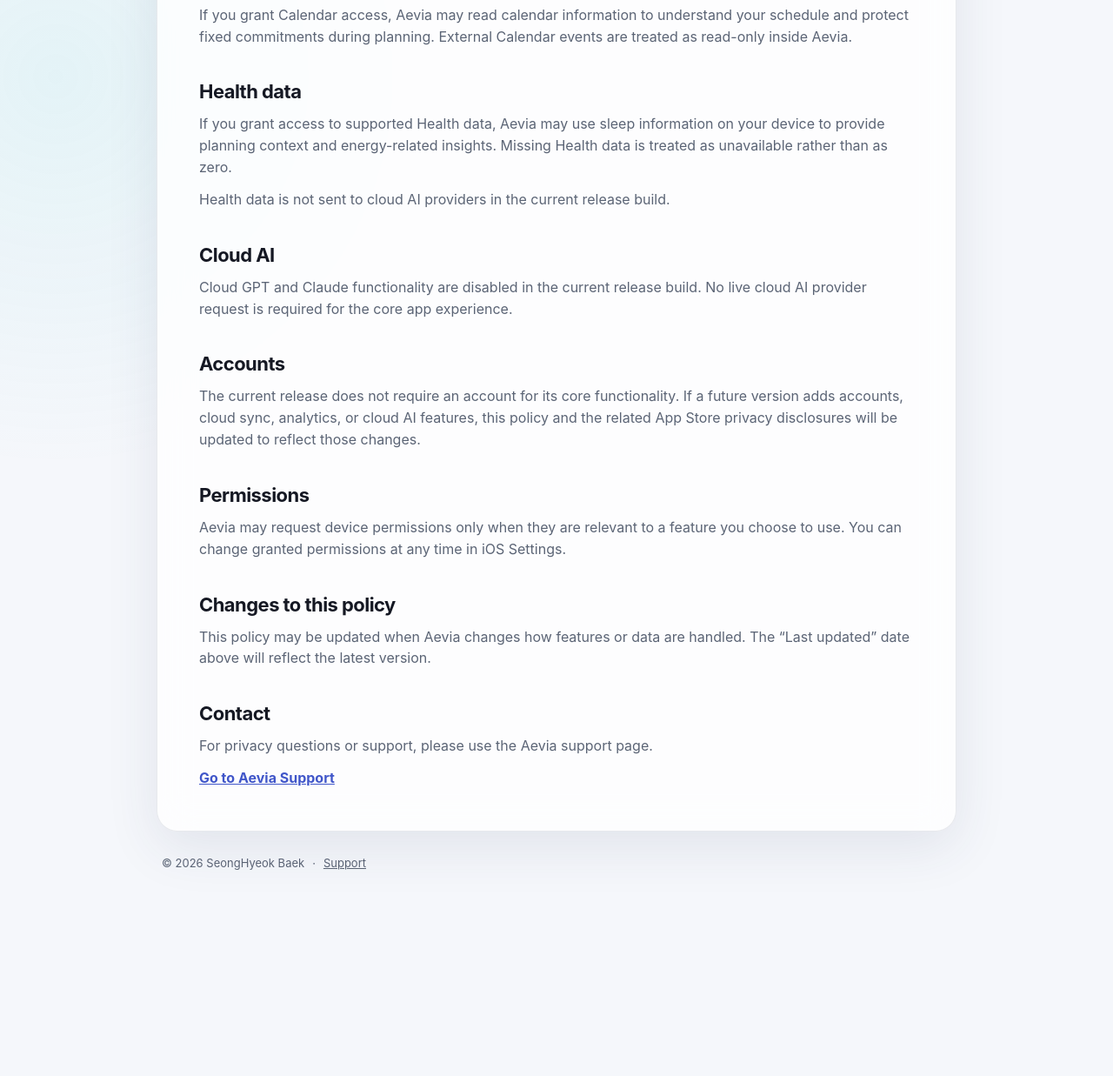
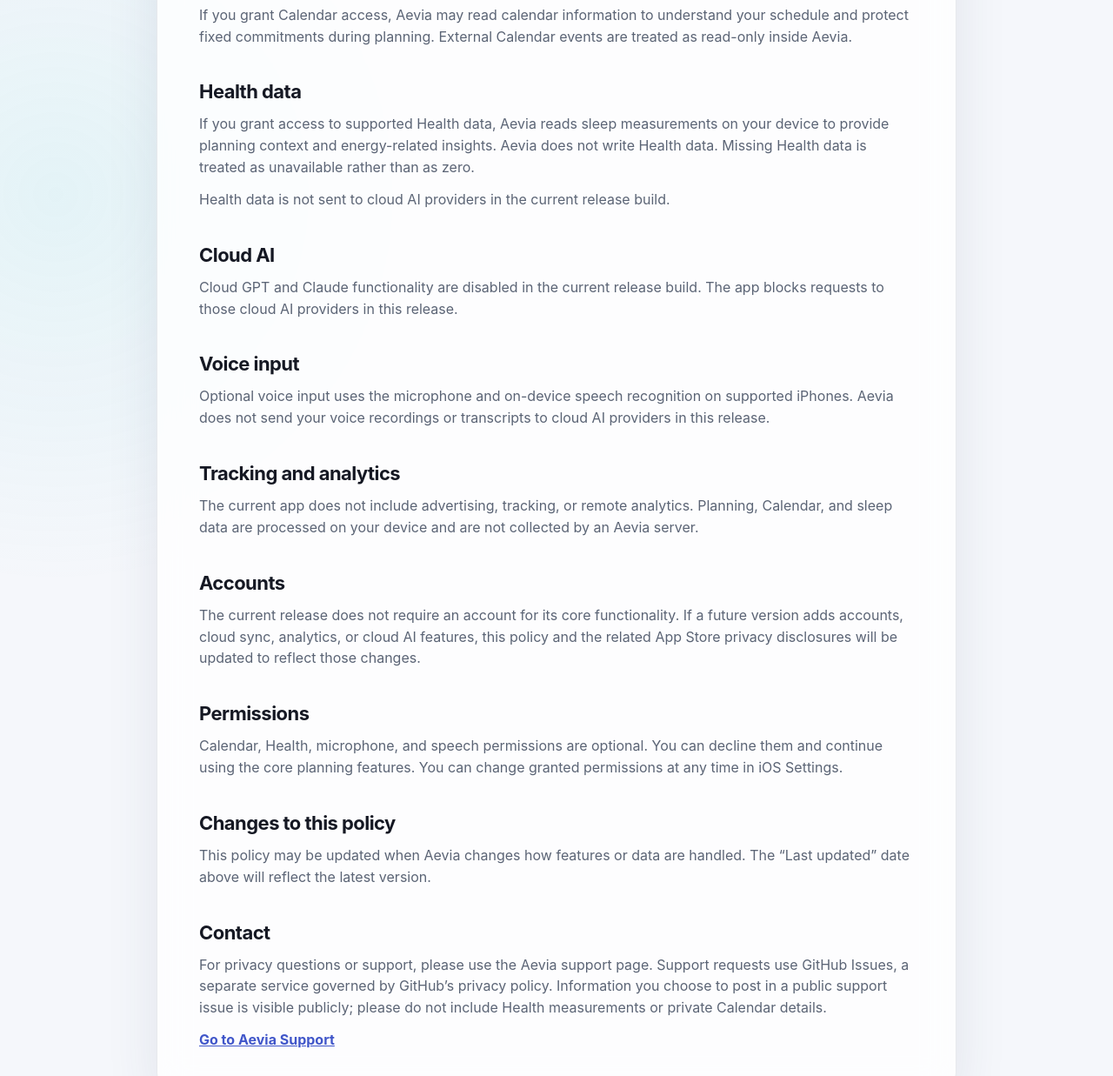
Before and after one commit to tmdgurqor0-code/Aevia-support, a plain HTML site: page privacy.html in a window 1280 px wide. Shown: the part 702-1939 px from the top of the page at 87% size. Before the commit the page ends 1756 px from the top, so only its background shows below. Drawn offline with Linux system fonts and the light colour scheme.

Commit message:
docs: clarify v1.0 on-device Health and voice privacy

```diff
--- a/privacy.html
+++ b/privacy.html
@@ -31,23 +31,29 @@
       <p>If you grant Calendar access, Aevia may read calendar information to understand your schedule and protect fixed commitments during planning. External Calendar events are treated as read-only inside Aevia.</p>
 
       <h2>Health data</h2>
-      <p>If you grant access to supported Health data, Aevia may use sleep information on your device to provide planning context and energy-related insights. Missing Health data is treated as unavailable rather than as zero.</p>
+      <p>If you grant access to supported Health data, Aevia reads sleep measurements on your device to provide planning context and energy-related insights. Aevia does not write Health data. Missing Health data is treated as unavailable rather than as zero.</p>
       <p>Health data is not sent to cloud AI providers in the current release build.</p>
 
       <h2>Cloud AI</h2>
-      <p>Cloud GPT and Claude functionality are disabled in the current release build. No live cloud AI provider request is required for the core app experience.</p>
+      <p>Cloud GPT and Claude functionality are disabled in the current release build. The app blocks requests to those cloud AI providers in this release.</p>
+
+      <h2>Voice input</h2>
+      <p>Optional voice input uses the microphone and on-device speech recognition on supported iPhones. Aevia does not send your voice recordings or transcripts to cloud AI providers in this release.</p>
+
+      <h2>Tracking and analytics</h2>
+      <p>The current app does not include advertising, tracking, or remote analytics. Planning, Calendar, and sleep data are processed on your device and are not collected by an Aevia server.</p>
 
       <h2>Accounts</h2>
       <p>The current release does not require an account for its core functionality. If a future version adds accounts, cloud sync, analytics, or cloud AI features, this policy and the related App Store privacy disclosures will be updated to reflect those changes.</p>
 
       <h2>Permissions</h2>
-      <p>Aevia may request device permissions only when they are relevant to a feature you choose to use. You can change granted permissions at any time in iOS Settings.</p>
+      <p>Calendar, Health, microphone, and speech permissions are optional. You can decline them and continue using the core planning features. You can change granted permissions at any time in iOS Settings.</p>
 
       <h2>Changes to this policy</h2>
       <p>This policy may be updated when Aevia changes how features or data are handled. The “Last updated” date above will reflect the latest version.</p>
 
       <h2>Contact</h2>
-      <p>For privacy questions or support, please use the Aevia support page.</p>
+      <p>For privacy questions or support, please use the Aevia support page. Support requests use GitHub Issues, a separate service governed by GitHub’s privacy policy. Information you choose to post in a public support issue is visible publicly; please do not include Health measurements or private Calendar details.</p>
       <p><a class="inline-link" href="./">Go to Aevia Support</a></p>
     </section>
 
```
